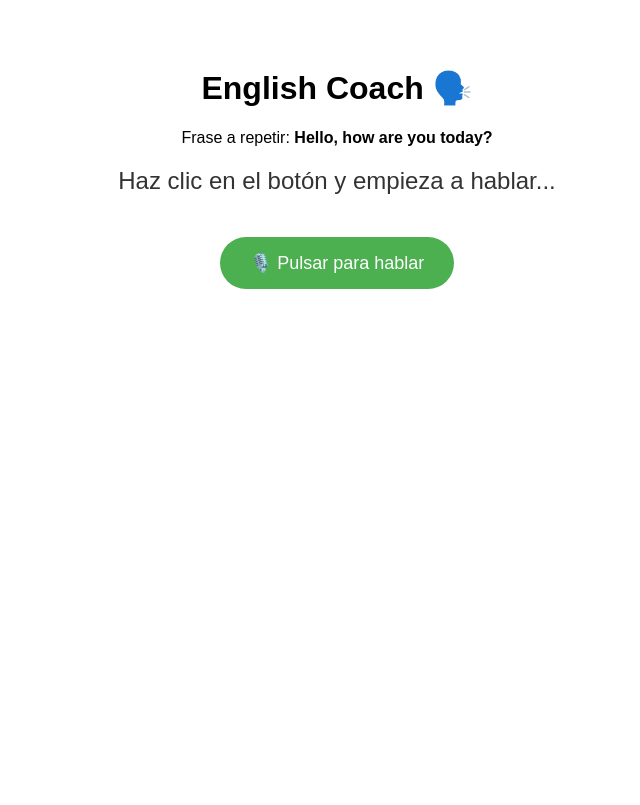
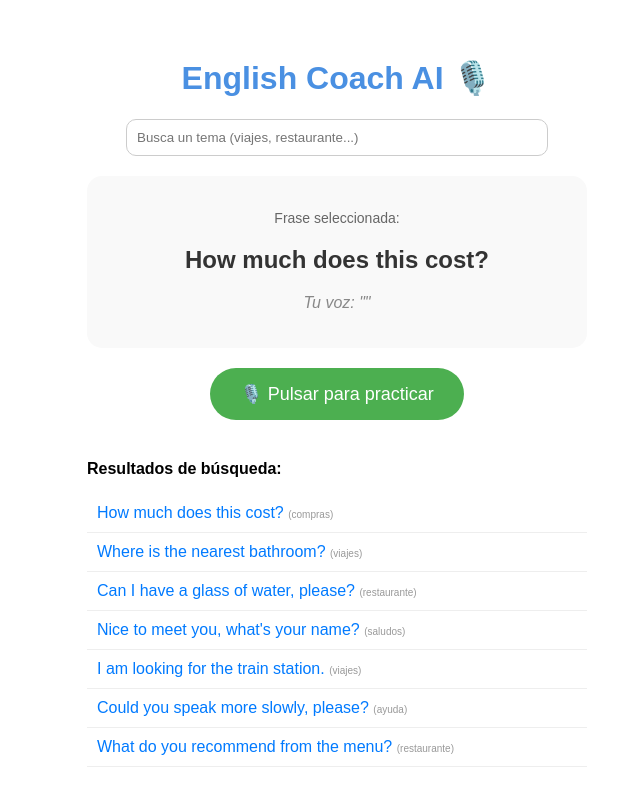
Before and after one commit to Aleejjj07/practice-ingles, a React (Create React App) app: page / in a window 1280 px wide. Shown: the whole page, without its empty margins (303-943 px from the left). Built offline with nearby package versions, Linux system fonts and the light colour scheme.

Commit message:
Update App.jsx

```diff
--- a/src/App.jsx
+++ b/src/App.jsx
@@ -1,61 +1,48 @@
-import React, { useState, useRef, useEffect } from 'react';
+import React, { useState, useRef } from 'react';
 import { toast, Toaster } from 'react-hot-toast';
 
-// Esta es la estructura que Vercel necesita para "leer" tu código
+const FRASES_BASE = [
+  { english: "How much does this cost?", category: "compras" },
+  { english: "Where is the nearest bathroom?", category: "viajes" },
+  { english: "Can I have a glass of water, please?", category: "restaurante" },
+  { english: "Nice to meet you, what's your name?", category: "saludos" },
+  { english: "I am looking for the train station.", category: "viajes" },
+  { english: "Could you speak more slowly, please?", category: "ayuda" },
+  { english: "What do you recommend from the menu?", category: "restaurante" }
+];
+
 export default function EnglishCoach() {
   const [isListening, setIsListening] = useState(false);
   const [transcribedText, setTranscribedText] = useState('');
-  const [highlightedWordIdx, setHighlightedWordIdx] = useState(-1);
-  const [currentPhrase, setCurrentPhrase] = useState({ english: "Hello, how are you today?" });
-  const listenKaraokeRef = useRef({ prevIdx: -1, timers: [] });
+  const [searchQuery, setSearchQuery] = useState('');
+  const [currentPhrase, setCurrentPhrase] = useState(FRASES_BASE[0]);
 
-  // Aquí pegué la lógica que me mostraste
+  // Filtrar frases según la búsqueda
+  const filteredPhrases = FRASES_BASE.filter(f =>
+    f.category.includes(searchQuery.toLowerCase()) ||
+    f.english.toLowerCase().includes(searchQuery.toLowerCase())
+  );
+
   const startListening = () => {
     const SpeechRecognition = window.SpeechRecognition || window.webkitSpeechRecognition;
     if (!SpeechRecognition) {
-      toast.error("Tu navegador no soporta reconocimiento de voz. Usa Chrome.");
+      toast.error("Tu navegador no soporta voz. Usa Chrome.");
       return;
     }
 
     const recognition = new SpeechRecognition();
     recognition.lang = 'en-US';
-    recognition.interimResults = true;
 
-    recognition.onstart = () => {
-      setIsListening(true);
-      setHighlightedWordIdx(0);
-      listenKaraokeRef.current = { prevIdx: -1, timers: [] };
-    };
+    recognition.onstart = () => setIsListening(true);
+    recognition.onresult = (event) => {
+      const text = event.results[0][0].transcript;
+      setTranscribedText(text);
+      setIsListening(false);
 
-    recognition.onresult = (event) => {
-      let interim = '';
-      let final = '';
-      for (let i = event.resultIndex; i < event.results.length; i++) {
-        const t = event.results[i][0].transcript;
-        if (event.results[i].isFinal) final += t;
-        else interim += t;
-      }
-      const text = final || interim;
-      setTranscribedText(text);
-
-      const spokenCount = text.trim().split(/\s+/).filter(Boolean).length;
-      const targetIdx = Math.max(0, spokenCount - 1);
-      const { prevIdx, timers } = listenKaraokeRef.current;
-
-      if (targetIdx > prevIdx) {
-        timers.forEach(clearTimeout);
-        const newTimers = [];
-        for (let i = prevIdx + 1; i <= targetIdx; i++) {
-          const delay = (i - prevIdx - 1) * 120;
-          const t = setTimeout(() => setHighlightedWordIdx(i), delay);
-          newTimers.push(t);
-        }
-        listenKaraokeRef.current = { prevIdx: targetIdx, timers: newTimers };
-      }
-
-      if (final) {
-        setIsListening(false);
-        toast.success("¡Frase capturada!");
+      if (text.toLowerCase().includes(currentPhrase.english.toLowerCase().replace(/[?.!,]/g, ""))) {
+        toast.success("¡Perfecto! Pronunciación excelente.");
+      } else {
+        toast.error("Casi... ¡Inténtalo de nuevo!");
       }
     };
 
@@ -63,29 +50,48 @@ export default function EnglishCoach() {
   };
 
   return (
-    <div style={{ padding: '40px', textAlign: 'center', fontFamily: 'sans-serif' }}>
+    <div style={{ padding: '30px', textAlign: 'center', fontFamily: 'Arial, sans-serif', maxWidth: '500px', margin: 'auto' }}>
       <Toaster />
-      <h1>English Coach 🗣️</h1>
-      <p>Frase a repetir: <strong>{currentPhrase.english}</strong></p>
+      <h1 style={{ color: '#4A90E2' }}>English Coach AI 🎙️</h1>
 
-      <div style={{ margin: '20px', fontSize: '24px', minHeight: '50px', color: '#333' }}>
-        {transcribedText || "Haz clic en el botón y empieza a hablar..."}
+      <div style={{ marginBottom: '20px' }}>
+        <input
+          type="text"
+          placeholder="Busca un tema (viajes, restaurante...)"
+          value={searchQuery}
+          onChange={(e) => setSearchQuery(e.target.value)}
+          style={{ padding: '10px', width: '80%', borderRadius: '10px', border: '1px solid #ccc' }}
+        />
+      </div>
+
+      <div style={{ background: '#f9f9f9', padding: '20px', borderRadius: '15px', marginBottom: '20px' }}>
+        <p style={{ color: '#666', fontSize: '14px' }}>Frase seleccionada:</p>
+        <h2 style={{ color: '#333' }}>{currentPhrase.english}</h2>
+        <p style={{ fontStyle: 'italic', color: '#888' }}>Tu voz: "{transcribedText}"</p>
       </div>
 
       <button
         onClick={startListening}
         style={{
-          padding: '15px 30px',
-          fontSize: '18px',
-          backgroundColor: isListening ? '#ff4b4b' : '#4CAF50',
-          color: 'white',
-          border: 'none',
-          borderRadius: '50px',
-          cursor: 'pointer'
+          padding: '15px 30px', fontSize: '18px', borderRadius: '50px', border: 'none', cursor: 'pointer',
+          backgroundColor: isListening ? '#ff4b4b' : '#4CAF50', color: 'white', marginBottom: '20px'
         }}
       >
-        {isListening ? 'Escuchando...' : '🎙️ Pulsar para hablar'}
+        {isListening ? 'Escuchando...' : '🎙️ Pulsar para practicar'}
       </button>
+
+      <div style={{ textAlign: 'left', marginTop: '20px' }}>
+        <p><strong>Resultados de búsqueda:</strong></p>
+        {filteredPhrases.map((f, i) => (
+          <div
+            key={i}
+            onClick={() => setCurrentPhrase(f)}
+            style={{ padding: '10px', borderBottom: '1px solid #eee', cursor: 'pointer', color: '#007AFF' }}
+          >
+            {f.english} <span style={{ fontSize: '10px', color: '#999' }}>({f.category})</span>
+          </div>
+        ))}
+      </div>
     </div>
   );
 }
```
